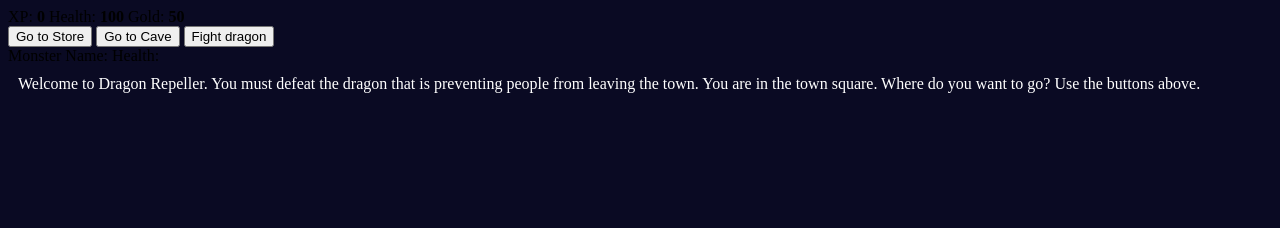
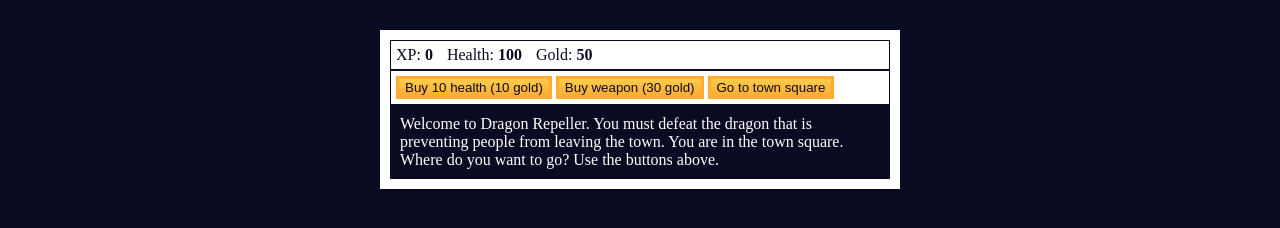
Before and after one commit to 4mshu/FCC-JS-Stuff, a plain HTML site: page index.html in a window 1280 px wide. Both pictures are taken after a click on the button "Go to Store". Drawn offline with Linux system fonts and the light colour scheme.

Commit message:
changed function for go to store button

```diff
--- a/script.js
+++ b/script.js
@@ -5,6 +5,30 @@ let currentWeaponIndex = 0;
 let fighting;
 let monsterHealth;
 let inventory = ["stick"];
-const button1=document.querySelector("#button1");
-const button2=document.querySelector("#button2");
-const button3=document.querySelector("#button3");
+const button1 = document.querySelector("#button1");
+const button2 = document.querySelector("#button2");
+const button3 = document.querySelector("#button3");
+const text = document.querySelector("#text");
+const xpText = document.querySelector("#xpText");
+const healthText = document.querySelector("#healthText");
+const goldText = document.querySelector("#goldText");
+const monsterStats = document.querySelector("#monsterStats");
+const monsterName = document.querySelector("#monsterName");
+const monsterHealthText = document.querySelector("#monsterHealth");
+
+function goStore(){
+    button1.innerText = "Buy 10 health (10 gold)";
+    button2.innerText = "Buy weapon (30 gold)";
+    button3.innerText = "Go to town square";
+}
+function goCave(){
+    return console.log("Going to cave.");
+}
+function fightDragon(){
+    return console.log("Fighting dragon.");
+}
+
+//initialize buttons
+button1.onclick = goStore;
+button2.onclick = goCave;
+button3.onclick = fightDragon;
--- a/styles.css
+++ b/styles.css
@@ -6,3 +6,36 @@ body{
     color: #ffffff;
     padding: 10px;
 }
+#game{
+    max-width: 500px;
+    max-height: 400px;
+    background-color: #ffffff;
+    color: #ffffff;
+    margin: 30px auto 0px auto;
+    padding: 10px;
+}
+
+#controls,#stats{
+    border: 1px solid #0a0a23;
+    color: #0a0a23;
+    padding: 5px;
+}
+
+#monsterStats{
+    display: none;
+    border: 1px solid #0a0a23;
+    padding: 5px;
+    color: #ffffff;
+    background-color: #c70d0d;
+}
+.stat{
+    padding-right: 10px;
+}
+
+button{
+    cursor: pointer;
+    color: #0a0a23;
+    background-color:#feac32;
+    background-image: linear-gradient(#fecc4c, #ffac33);
+    border: 3px solid #feac32;
+}
```
